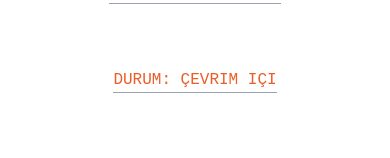
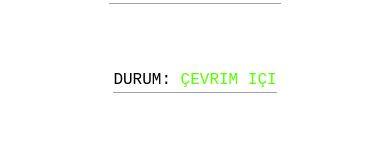
Before and after one commit to yusufal1/724kurye, a React (Create React App) app: page /aktif-siparisler in a window 390 px wide. Both pictures are taken after a click on the element 335 px from the left and 72 px from the top of the page. Shown: the part 415-573 px from the top of the page. Built offline with nearby package versions, Linux system fonts and the light colour scheme; a web font is replaced by a local one.

Commit message:
bug fixed

```diff
--- a/src/components/CourierHeader.jsx
+++ b/src/components/CourierHeader.jsx
@@ -54,8 +54,8 @@ export default function Header() {
               <li className="border-b border-gray-400 my-8 uppercase">
                 <a href="/aktif-siparisler">Aktif Siparişlerim</a>
               </li>
-              <li className="border-b border-gray-400 my-8 uppercase text-primary">
-                <span>Durum: Çevrim içi</span>
+              <li className="border-b border-gray-400 my-8 uppercase">
+                <span>Durum: {isOnline ? <span className="text-[#59FF00]">Çevrim içi</span> : <span className="text-[#DD1515]">Çevrim Dışı</span> }</span>
               </li>
               <li className="border-b border-gray-400 my-8 uppercase flex flex-col">
                 <p>
@@ -63,12 +63,12 @@ export default function Header() {
                 </p>
                 <div className="flex flex-row">
                   <li>
-                    <button className="border border-[#24FF00] text-[#24FF00] rounded-lg px-8 bg-[#D9D9D9]">
+                    <button onClick={handleOnline} className="border border-[#24FF00] text-[#24FF00] rounded-lg px-8 bg-[#D9D9D9]">
                       Açık
                     </button>
                   </li>
                   <li>
-                    <button className="border border-[#DD1515] text-[#DD1515] rounded-lg px-5 bg-[#D9D9D9]">
+                    <button onClick={handleOffline} className="border border-[#DD1515] text-[#DD1515] rounded-lg px-5 bg-[#D9D9D9]">
                       Kapalı
                     </button>
                   </li>
```
